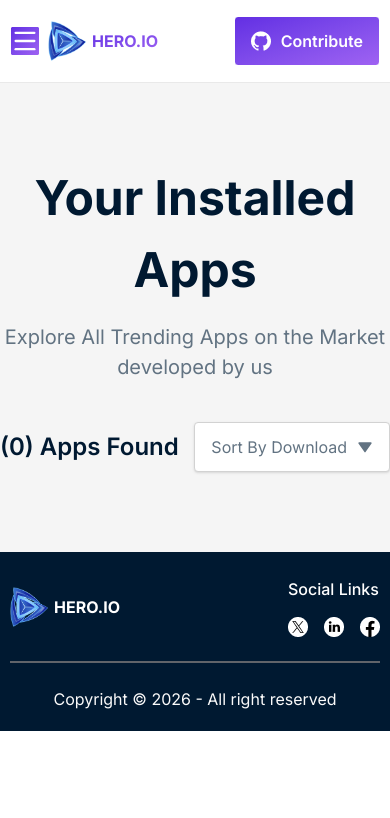
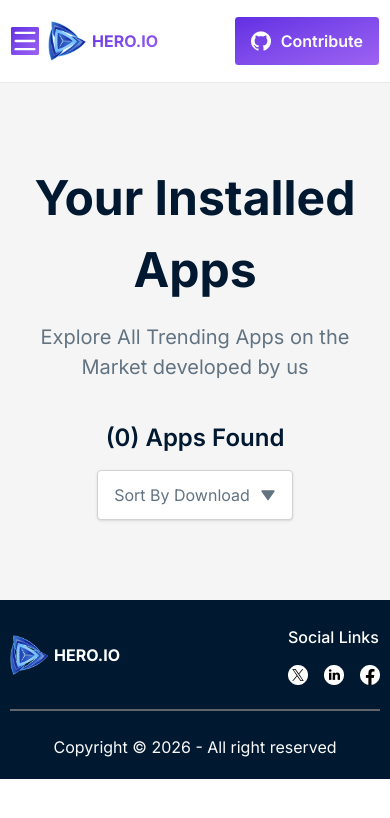
Before and after one commit to hafiz-al-asad-code/hero-apps-practice, a React (Vite) app: page /myInstallation in a window 390 px wide. Shown: the top 818 px of the page. Built offline with nearby package versions, Linux system fonts and the light colour scheme.

Commit message:
made my installation page responsive

```diff
--- a/src/components/InstalledAppsCard/InstalledAppsCard.jsx
+++ b/src/components/InstalledAppsCard/InstalledAppsCard.jsx
@@ -5,7 +5,7 @@ import { removeAppFromLS } from "../../utility/storeAppToLocalStorage";
 
 const InstalledAppsCard = ({ app, handleUninstall }) => {
   return (
-    <div className="flex justify-between items-center p-4 rounded-[4px] bg-white shadow-sm">
+    <div className="md:flex justify-between items-center p-4 rounded-[4px] bg-white shadow-sm">
       {/* left */}
       <div className="flex items-center gap-4">
         <img
@@ -42,7 +42,7 @@ const InstalledAppsCard = ({ app, handleUninstall }) => {
       <div>
         <button
           onClick={() => handleUninstall(app.id)}
-          className="font-semibold py-3 px-4 rounded-[4px] bg-[#00D390] text-white"
+          className="mt-4 md:mt-0 w-full md:w-fit font-semibold py-3 px-4 rounded-[4px] bg-[#00D390] text-white cursor-pointer"
         >
           Uninstall
         </button>
--- a/src/pages/MyInstallation/MyInstallation.jsx
+++ b/src/pages/MyInstallation/MyInstallation.jsx
@@ -50,7 +50,7 @@ const MyInstallation = () => {
   };
 
   return (
-    <div className="max-w-[1440px] mx-auto mb-[80px]">
+    <div className="max-w-[1440px] mx-auto mb-[80px] px-2.5 lg:px-0">
       <h1 className="text-[48px] text-center font-bold text-[#001931]">
         Your Installed Apps
       </h1>
@@ -58,8 +58,8 @@ const MyInstallation = () => {
         Explore All Trending Apps on the Market developed by us
       </p>
 
-      <div className="flex md:flex-row items-center justify-between mb-4">
-        <span className="text-2xl font-semibold text-[#001931]">
+      <div className="flex flex-col md:flex-row items-center justify-between mb-4">
+        <span className="text-2xl font-semibold text-[#001931] mb-4">
           ({installedAppFromLS.length}) Apps Found
         </span>
 
@@ -103,7 +103,6 @@ const MyInstallation = () => {
             key={app.id}
             app={app}
             handleUninstall={handleUninstall}
-            // setInstalledAppFromLS={setInstalledAppFromLS}
           ></InstalledAppsCard>
         ))}
       </div>
```
